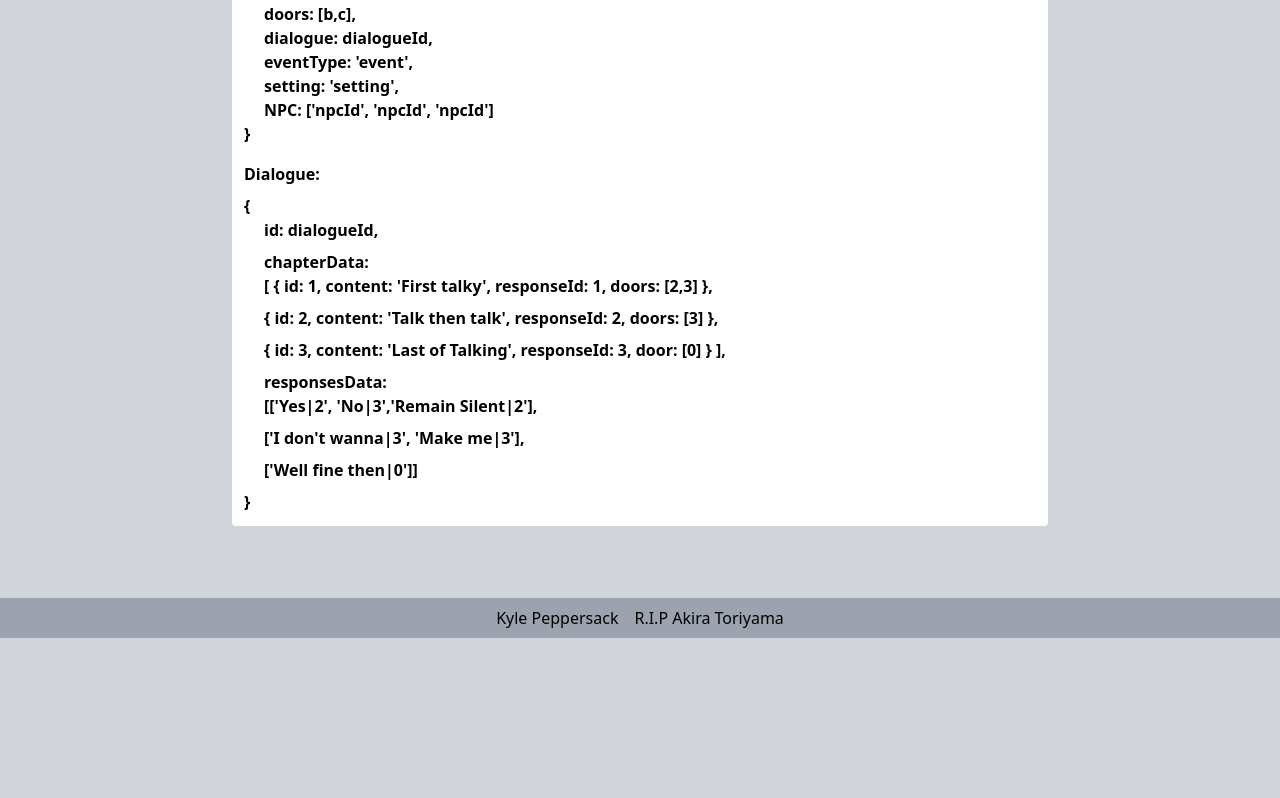
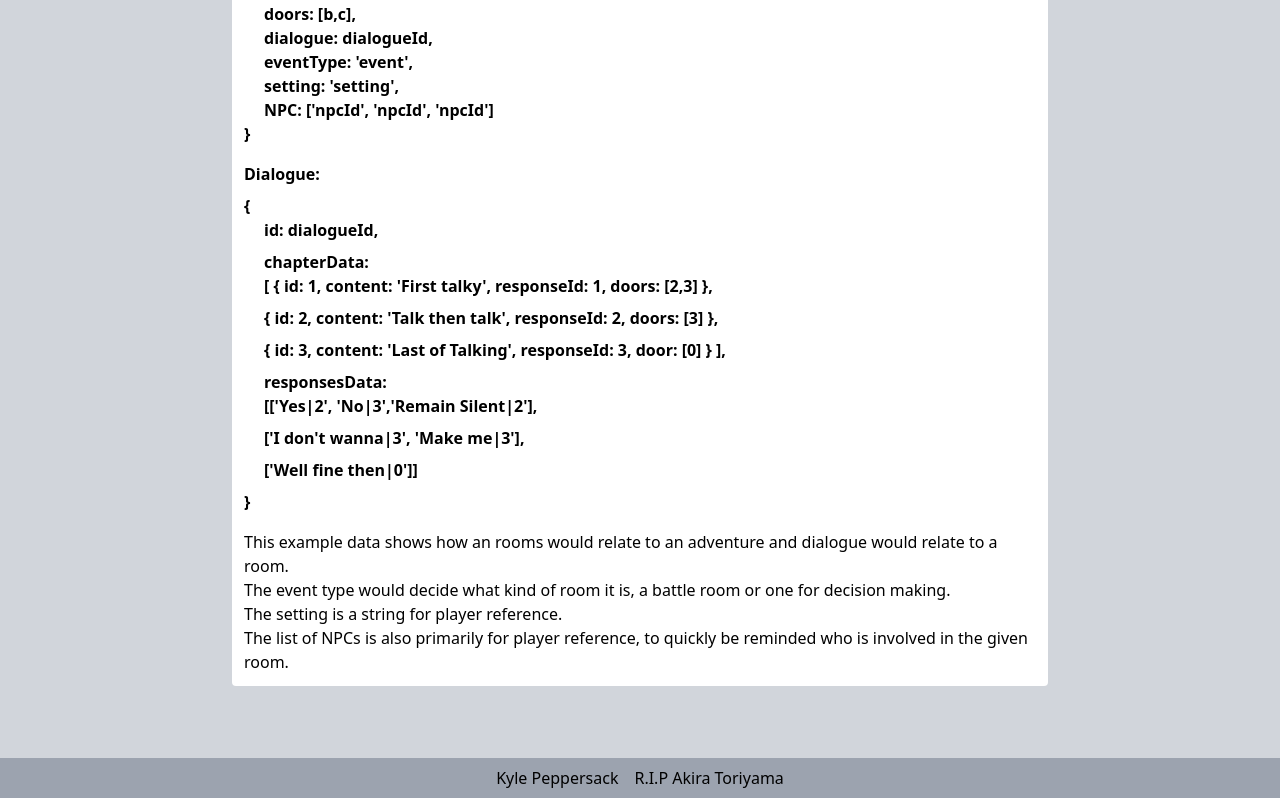
Before and after one commit to KylePep/ddbwiki, a Next.js app: page /adventure in a window 1280 px wide. Shown: the part 994-1792 px from the top of the page. Before the commit the page ends 1632 px from the top, so only its background shows below. Built offline with nearby package versions, Linux system fonts and the light colour scheme.

Commit message:
added description of data

```diff
--- a/app/adventure/page.tsx
+++ b/app/adventure/page.tsx
@@ -51,6 +51,7 @@ export default function page() {
           <div className='font-bold mb-2'>{`['Well fine then|0']]`}</div>
         </ul>
         <p className='font-bold'>{`}`}</p>
+        <p className='mt-4'>This example data shows how an rooms would relate to an adventure and dialogue would relate to a room.<br/>The event type would decide what kind of room it is, a battle room or one for decision making. <br /> The setting is a string for player reference. <br /> The list of NPCs is also primarily for player reference, to quickly be reminded who is involved in the given room. </p>
       </div>
     </main>
   )
```
